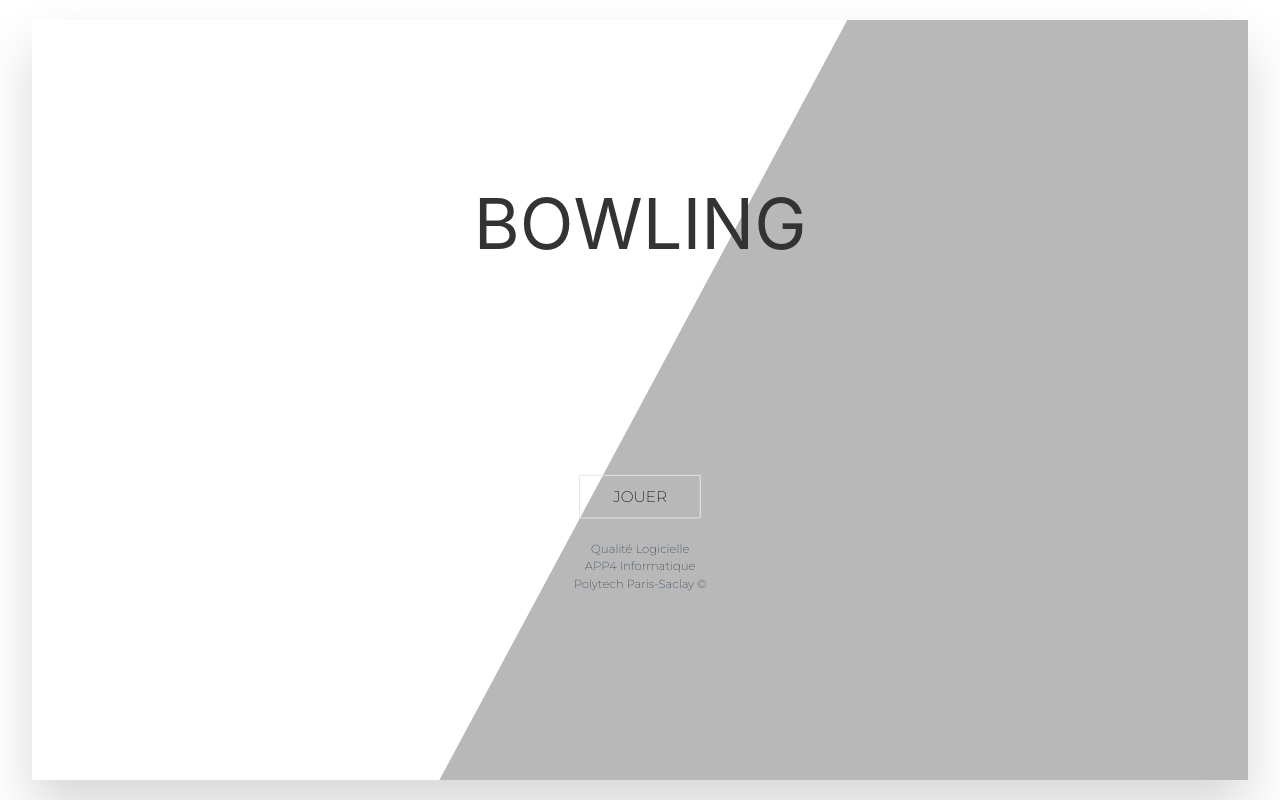
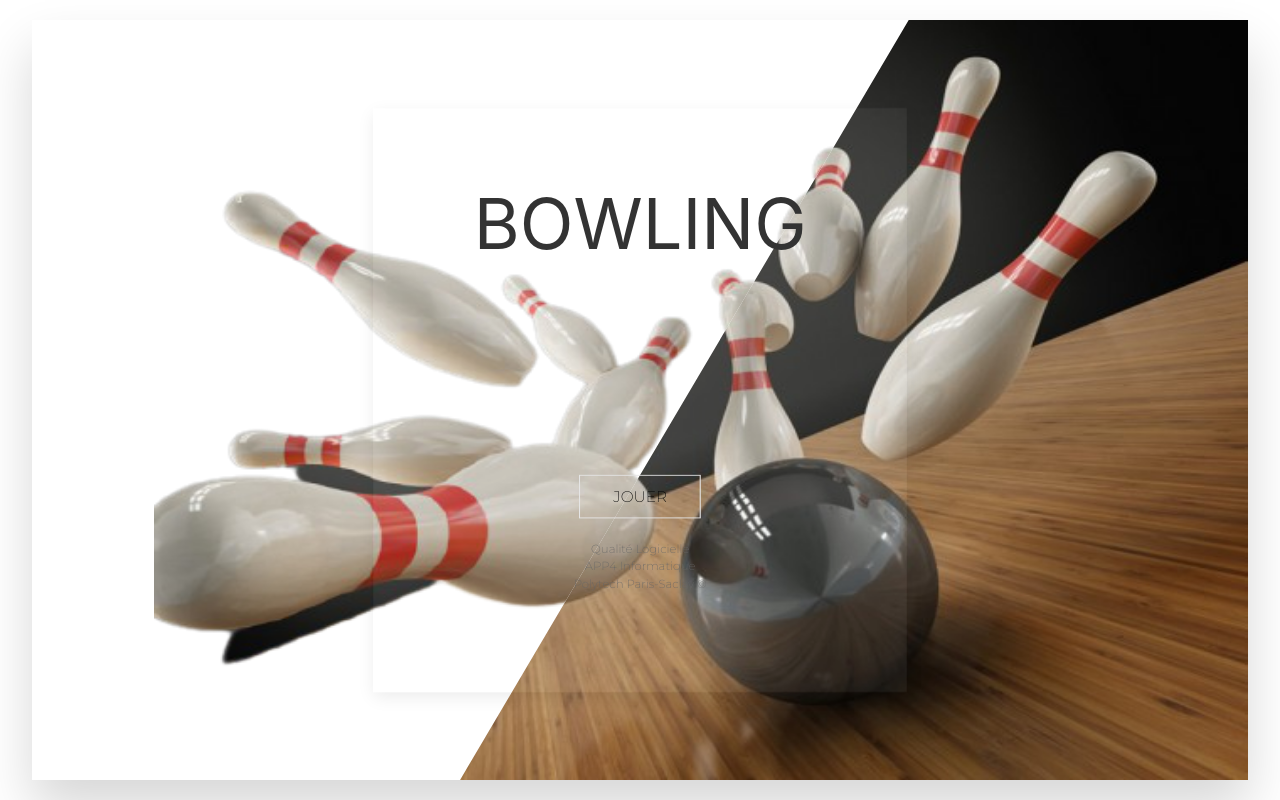
Before and after one commit to SebastienLeonce/BowlingRules, a Vue app: page / in a window 1280 px wide. Built offline with nearby package versions, Linux system fonts and the light colour scheme.

Commit message:
Modification home

```diff
--- a/src/components/HelloWorld.vue
+++ b/src/components/HelloWorld.vue
@@ -1,5 +1,5 @@
 <template>
-  <div class="hello uk-card uk-card-hover uk-animation-kenburns uk-padding-large">
+  <div class="hello uk-card uk-card-default uk-animation-kenburns uk-padding-large">
     <p class="uk-heading-medium uk-text-center uk-animation-shake">BOWLING</p>
     <div class="uk-position-bottom-center uk-margin-large" >
       <router-link to="/game" class="uk-button uk-button-default uk-animation-shake" style="color: black;">JOUER</router-link>
@@ -45,6 +45,7 @@ a {
   width: 40%;
   top: 15%;
   left: 30%;
+  background-color: rgba(255, 255, 255, 0.055);
 }
 .picture{
   margin: 0%;
--- a/src/views/Home.vue
+++ b/src/views/Home.vue
@@ -32,27 +32,35 @@ export default {
   font-family: 'Montserrat', sans-serif;
   text-align: center;
   color: #2c3e50;
-    /* background-image: url("../assets/bowling.gif"); */
-    background-size: 100%;
+  /* background-image: url("../assets/wp2.png"); */
+  background-size: 100% 90%;
 }
 .back{
   position: absolute;
   top: 0%;
-  left: 25%;
+  left: 10%;
   height: 100%;
-  width: 50%;
+  width: 90%;
   /* clip-path: polygon(100% 0, 0% 100%, 100% 100%); */
-  clip-path: polygon(84.1% 0, 17% 100%, 84.1% 100%);
-  background-image: src("../assets/dribbble.svg");
-  background-color: rgb(184, 184, 184);
+  clip-path: polygon(100% 0%, 69% 0%, 28% 100%, 28% 100%, 81% 100%, 45% 100%, 40% 100%, 84% 100%, 100% 100%, 100% 92%, 100% 64%, 100% 35%, 100% 15%, 100% 25%);
+  /* background-image: url("../assets/dribbble.webp"); */
+
+  background-image: url("../assets/wp.jpg");
+  background-size: 100% 100%;
+  /* background-color: rgb(184, 184, 184); */
 }
 .back2{
   position: absolute;
   top: 0%;
-  left: 67%;
+  left: 10%;
   height: 100%;
-  width: 32.99%;
-  background-image: src("../assets/dribbble.svg");
-  background-color: rgb(184, 184, 184);
+  width: 90%;
+  /* clip-path: polygon(100% 0, 0% 100%, 100% 100%); */
+  clip-path: polygon(0% 0%, 69% 0%, 28% 100%, 28% 100%, 0% 100%, 0% 100%, 0% 100%, 0% 100%, 0% 100%, 0% 100%, 0% 100%, 0% 100%, 0% 78%, 0% 27%);
+  /* background-image: url("../assets/dribbble.webp"); */
+
+  background-image: url("../assets/wp2.png");
+  background-size: 100% 100%;
+  /* background-color: rgb(184, 184, 184); */
 }
 </style>
```
Also changed, not shown: src/assets/wp.jpg (added), src/assets/wp2.png (added).
